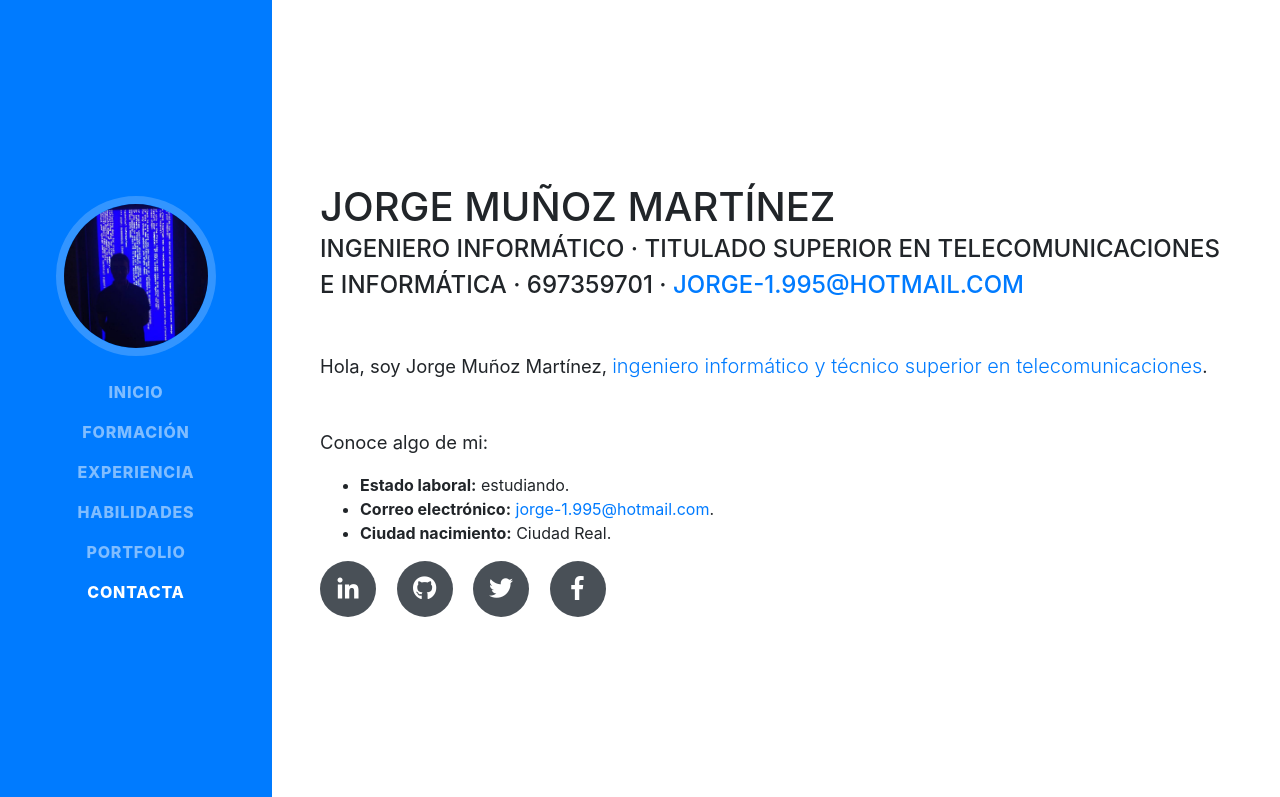
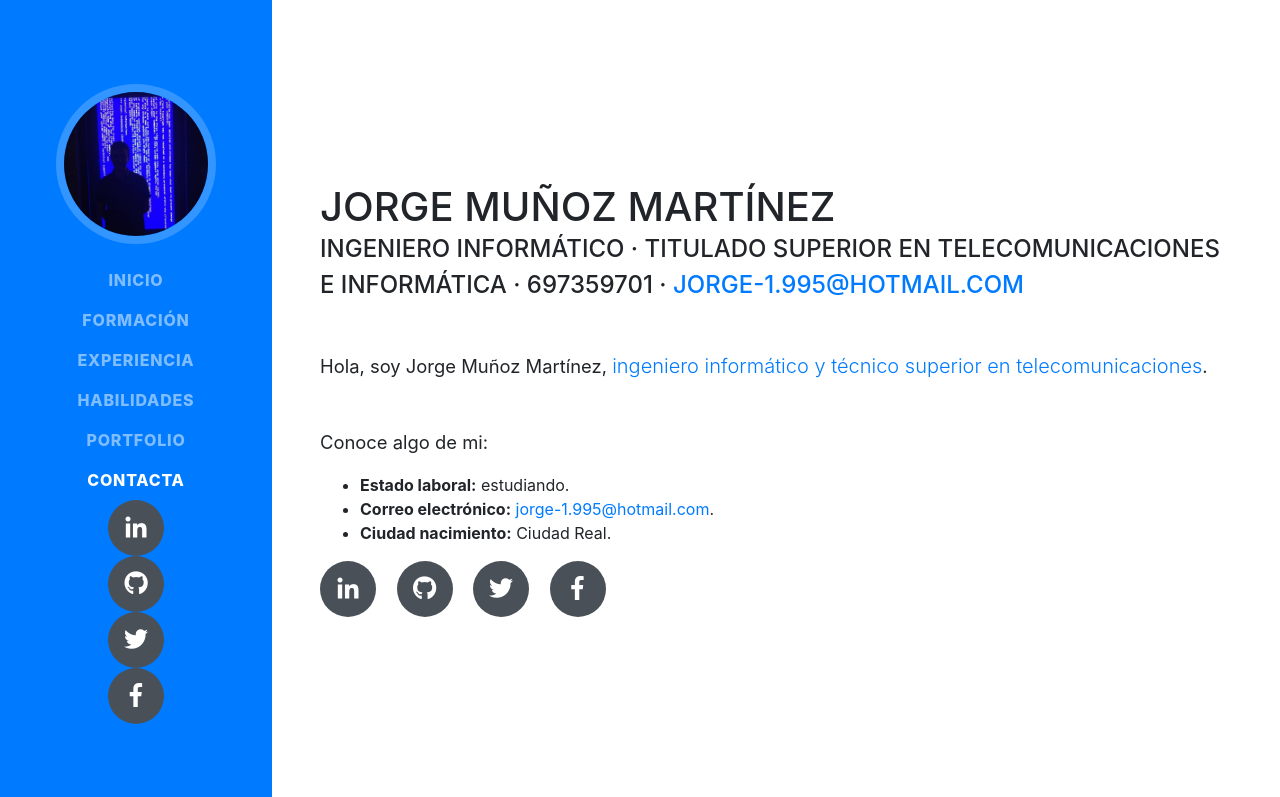
Before and after one commit to jorgeMunozMartinez/Pagina-personal, a website with bundled scripts: page index.html in a window 1280 px wide. Shown: the top 797 px of the page. Built offline with nearby package versions, Linux system fonts and the light colour scheme; a web font is replaced by a local one.

Commit message:
Update index.html

```diff
--- a/index.html
+++ b/index.html
@@ -54,6 +54,34 @@
           </li>
           <li class="nav-item">
             <a class="nav-link js-scroll-trigger" href="#awards">Contacta</a>
+          </li>
+          <li>
+            <div class="social-icons">
+            <a href="#">
+              <i class="fab fa-linkedin-in"></i>
+            </a>
+            </div>
+          </li>
+          <li>
+            <div class="social-icons">
+              <a href="#">
+                <i class="fab fa-github"></i>
+              </a>
+            </div>
+          </li>
+          <li>
+            <div class="social-icons">
+              <a href="#">
+                <i class="fab fa-twitter"></i>
+              </a>
+            </div>
+          </li>
+          <li>
+            <div class="social-icons">
+              <a href="#">
+                <i class="fab fa-facebook-f"></i>
+              </a>
+            </div>
           </li>
         </ul>
       </div>
```
